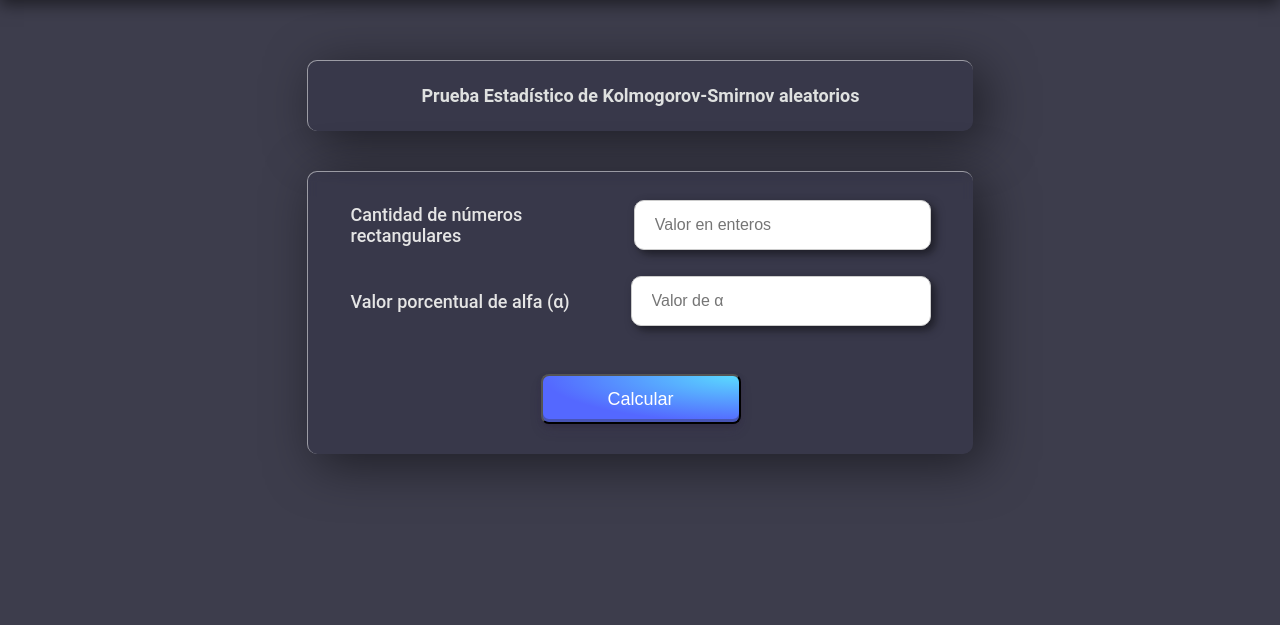
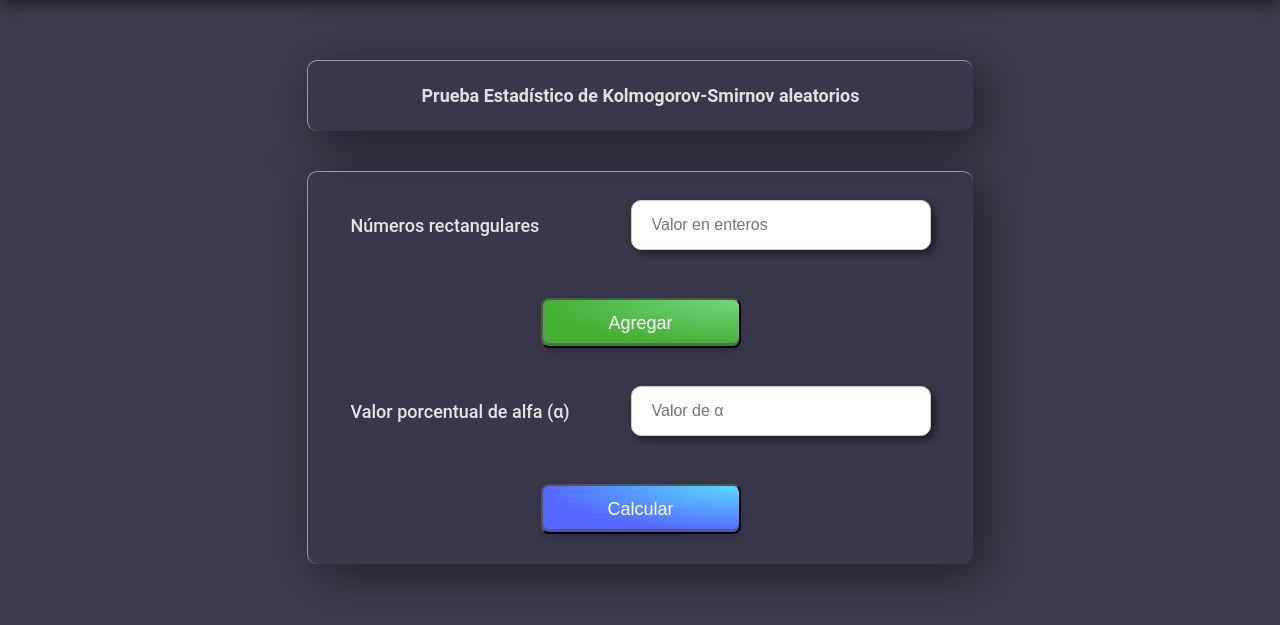
Before and after one commit to Juanda1050/MYSSD, a PHP site: page /simulations/kolmogorov_manual.php in a window 1280 px wide. Shown: the part 108-733 px from the top of the page. Run offline with PHP 8.4, Linux system fonts and the light colour scheme.

Commit message:
Kolmogorov doesnt append and store the elements into an array

```diff
--- a/css/form.css
+++ b/css/form.css
@@ -88,6 +88,34 @@
   transform: translateY(-2px);
 }
 
+.add-button {
+  width: 200px;
+  height: 50px;
+  border-radius: 15px;
+  margin-top: 10px;
+  background-image: radial-gradient(
+    100% 100% at 100% 0,
+    #74d680 0,
+    #46af34 100%
+  );
+  border-radius: 8px;
+  box-shadow: rgba(45, 35, 66, 0.4) 0 2px 4px,
+    rgba(45, 35, 66, 0.3) 0 7px 13px -3px, rgba(58, 65, 111, 0.5) 0 -3px 0 inset;
+  color: #fff;
+  cursor: pointer;
+  display: inline-flex;
+  justify-content: center;
+  padding: 0 20px;
+  transition: box-shadow 0.15s, transform 0.15s;
+  font-size: 18px;
+}
+
+.add-button:hover {
+  box-shadow: rgba(45, 35, 66, 0.4) 0 4px 8px,
+    rgba(45, 35, 66, 0.3) 0 7px 13px -3px, #3d8120 0 -3px 0 inset;
+  transform: translateY(-2px);
+}
+
 table {
   margin: 20px;
   border-bottom: 1px solid rgba(255, 255, 255, 0.5);
--- a/simulations/kolmogorov_manual.php
+++ b/simulations/kolmogorov_manual.php
@@ -27,14 +27,19 @@ function get_input($data)
 
 <main class="form-main">
     <div class="form-wrapper result-wrapper">
-        <a href="../simulations/kolmogorov.php"><h4>Prueba Estadístico de Kolmogorov-Smirnov aleatorios</h4></a>
+        <a href="../simulations/kolmogorov.php">
+            <h4>Prueba Estadístico de Kolmogorov-Smirnov aleatorios</h4>
+        </a>
     </div>
     <div class="form-wrapper">
         <div class="form-container">
             <form class="form" method="post" action="<?php echo htmlspecialchars($_SERVER["PHP_SELF"]); ?>">
                 <div class="form-line">
-                <label for="num_rectangulares">Cantidad de números rectangulares</label>
+                    <label for="num_rectangulares">Números rectangulares</label>
                     <input type="number" id="num" name="num_rectangulares" value="<?php echo $num_rectangulares; ?>" placeholder="Valor en enteros" required>
+                </div>
+                <div class="form-button">
+                    <input class="add-button" type="submit" name="add" value="Agregar" onclick="addNumber()">
                 </div>
                 <div class="form-line">
                     <label for="alfa">Valor porcentual de alfa (α)</label>
@@ -46,6 +51,16 @@ function get_input($data)
             </form>
         </div>
     </div>
+    <?php
+    $number_list = [];
+        if (isset($_POST['add'])){
+            array_push($number_list, $num_rectangulares);
+            foreach ($number_list as $num) {
+                echo $num . "<br>";
+             }
+             print_r($number_list);
+        }
+    ?>
 </main>
 
 <?php include("../includes/footer.php") ?>
```
Lines whose indentation alone changed are shown as unchanged.
